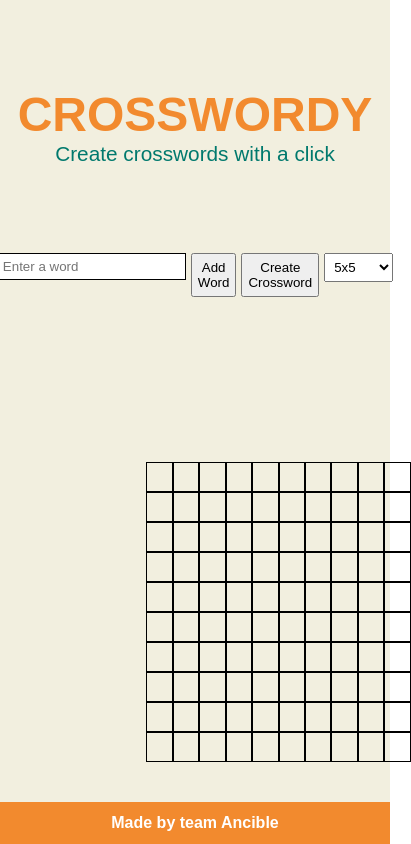
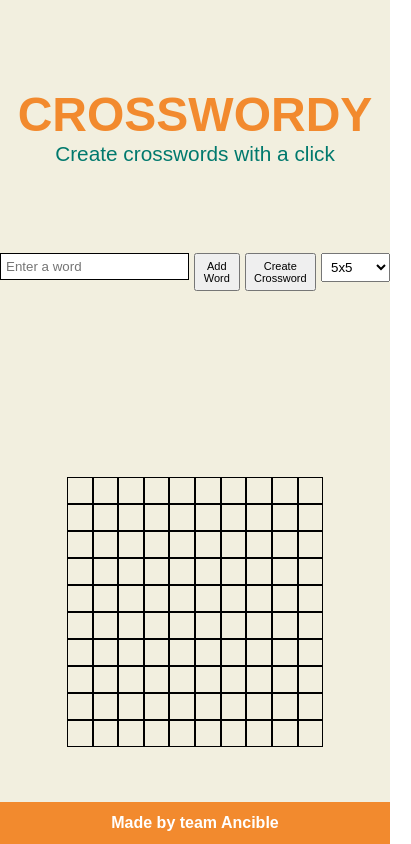
Before and after one commit to anmol-gh/crossword, a React (Create React App) app in the folder frontend/: page / in a window 390 px wide. Shown: the whole page, 411 px wide, since content can reach past the window. Built offline with nearby package versions, Linux system fonts and the light colour scheme.

Commit message:
optimized styling for small screens

```diff
--- a/frontend/src/components/Body/Body.css
+++ b/frontend/src/components/Body/Body.css
@@ -28,6 +28,12 @@
 	cursor: pointer;
 	margin-left: 5px;
 	padding: 5px;
+}
+
+@media screen and (max-width : 426px) {
+	.body-btn, .body-btn-create {
+		font-size : 11px;
+	}
 }
 
 .body-select {
--- a/frontend/src/components/Crossword/Crossword.css
+++ b/frontend/src/components/Crossword/Crossword.css
@@ -3,7 +3,7 @@
 	flex-direction: row;
 	justify-content: center;
 	width: 100vw;
-	height : 45vh;
+	height: 45vh;
 }
 
 table {
@@ -13,12 +13,23 @@ table {
 	flex-direction: column;
 	justify-content: center;
 	align-items: center;
+	align-content: center;
+}
+
+@media screen and (max-width: 426px) and (min-width: 320px) {
+	table {
+		width: 100%;
+	}
+	td {
+		padding: 2px 4px;
+		font-size: 13px;
+	}
 }
 
 .table-row {
-	width : 50%;
+	width: 100%;
 	display: flex;
-	justify-content: space-evenly;
+	justify-content: center;
 }
 td {
 	border: 1px solid black;
```
